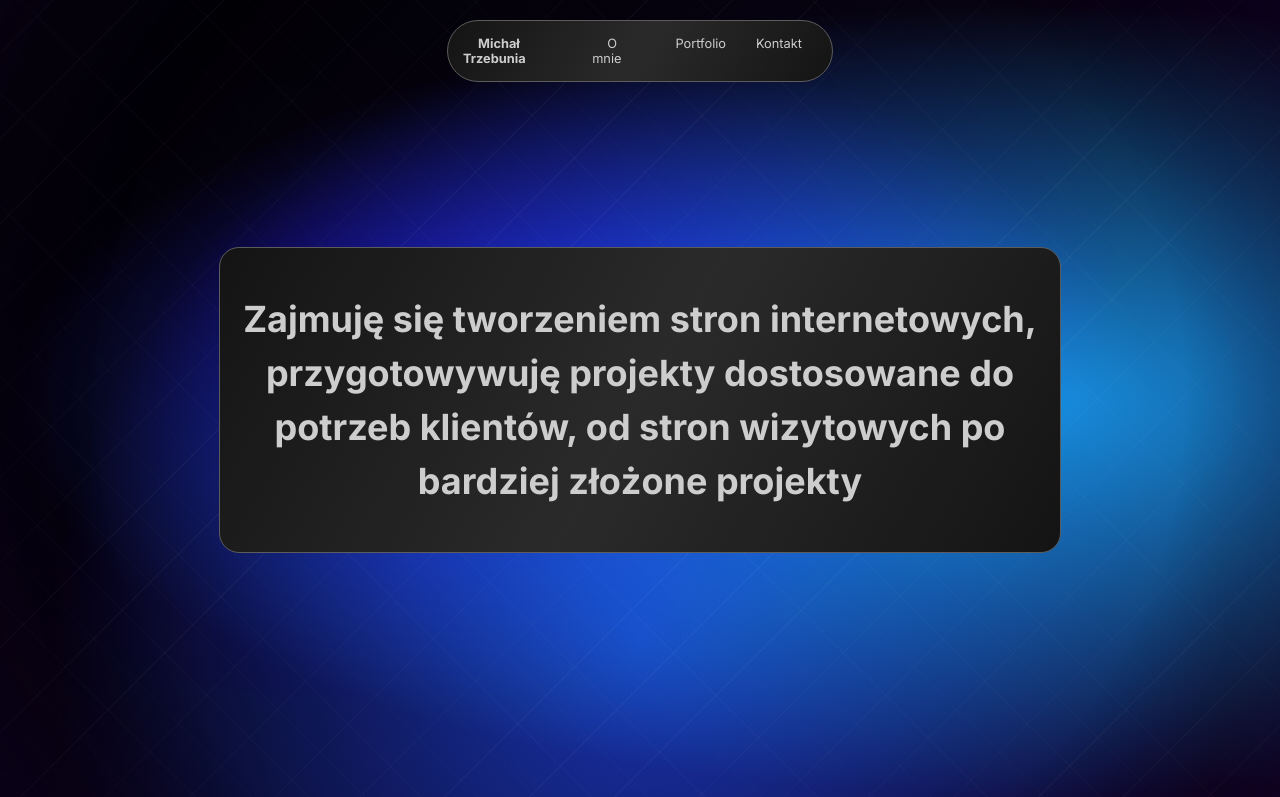
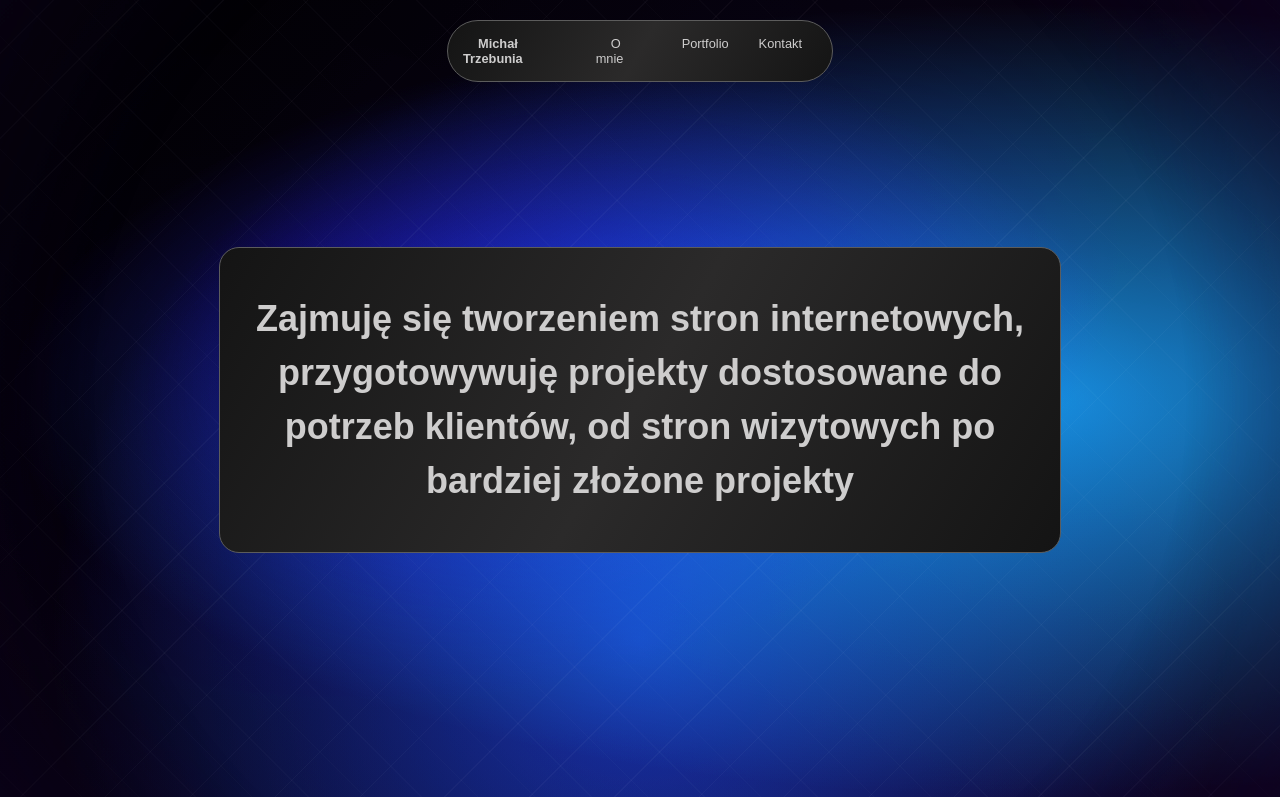
Before and after one commit to Misziiii/stronainformacyjna, a plain HTML site: page index.html in a window 1280 px wide. Shown: the top 797 px of the page. Drawn offline with Linux system fonts and the light colour scheme.

Commit message:
Add files via upload

```diff
--- a/style.css
+++ b/style.css
@@ -1,4 +1,5 @@
-@import url('https://fonts.googleapis.com/css2?family=Inter:ital,opsz,wght@0,14..32,100..900;1,14..32,100..900&display=swap');
+@import url('https://fonts.googleapis.com/css2?family=Inter+Tight:ital,wght@0,100..900;1,100..900&family=Inter:ital,opsz,wght@0,14..32,100..900;1,14..32,100..900&display=swap');
+
 html, body {
     margin: 0;
     padding: 0;
@@ -7,7 +8,7 @@
     scroll-behavior: smooth;
 }
 body {
-    font-family: 'Inter', sans-serif;
+    font-family: 'Inter-Tight', sans-serif;
     background-color: #0f0f0f;
     color: #cecdcd;
 
```
